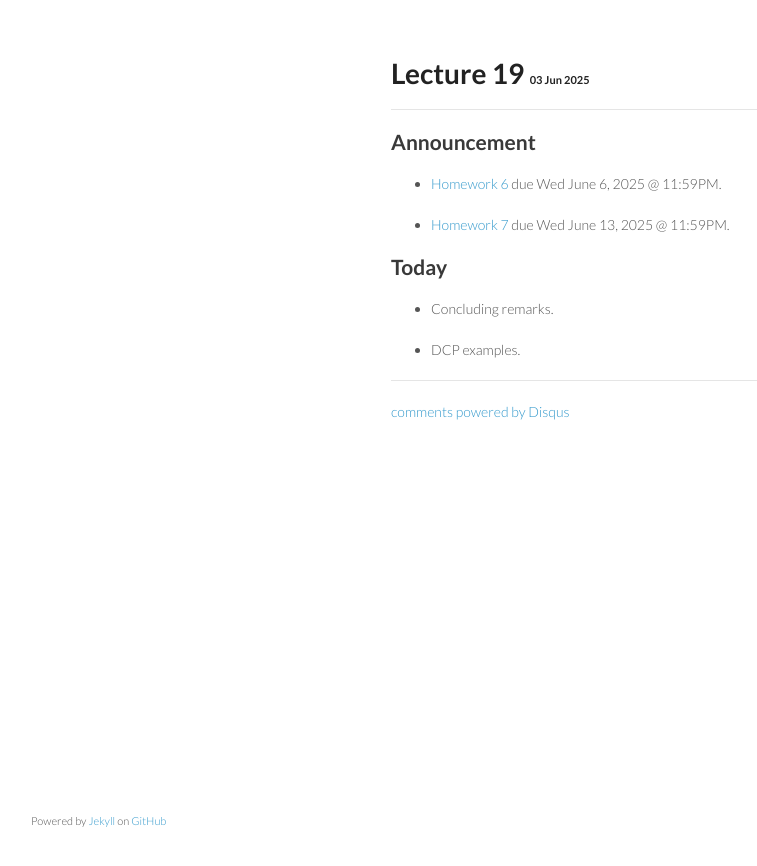
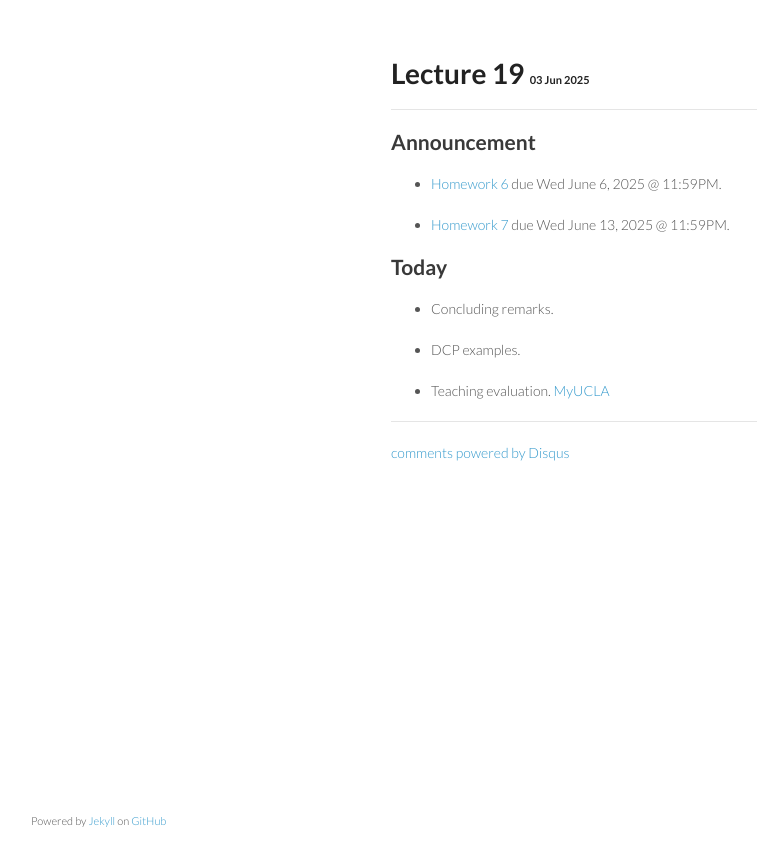
Before and after one commit to ucla-biostat-257/2025spring, a Jekyll site: the page built from _posts/2025-06-03-week10-day1.md, in a window 1280 px wide. Shown: the top 866 px of the page, without its empty margins (179-936 px from the left). Built offline with Jekyll 4.4.1, drawn with Linux system fonts in a browser that asks for light colours; comment, search, counter and statistics services are not loaded.

Commit message:
add teaching evaluation link

```diff
--- a/_posts/2025-06-03-week10-day1.md
+++ b/_posts/2025-06-03-week10-day1.md
@@ -15,3 +15,5 @@ category: biostat257spring2025
 * Concluding remarks.
 
 * DCP examples.
+
+* Teaching evaluation. [MyUCLA](https://my.ucla.edu)
```
